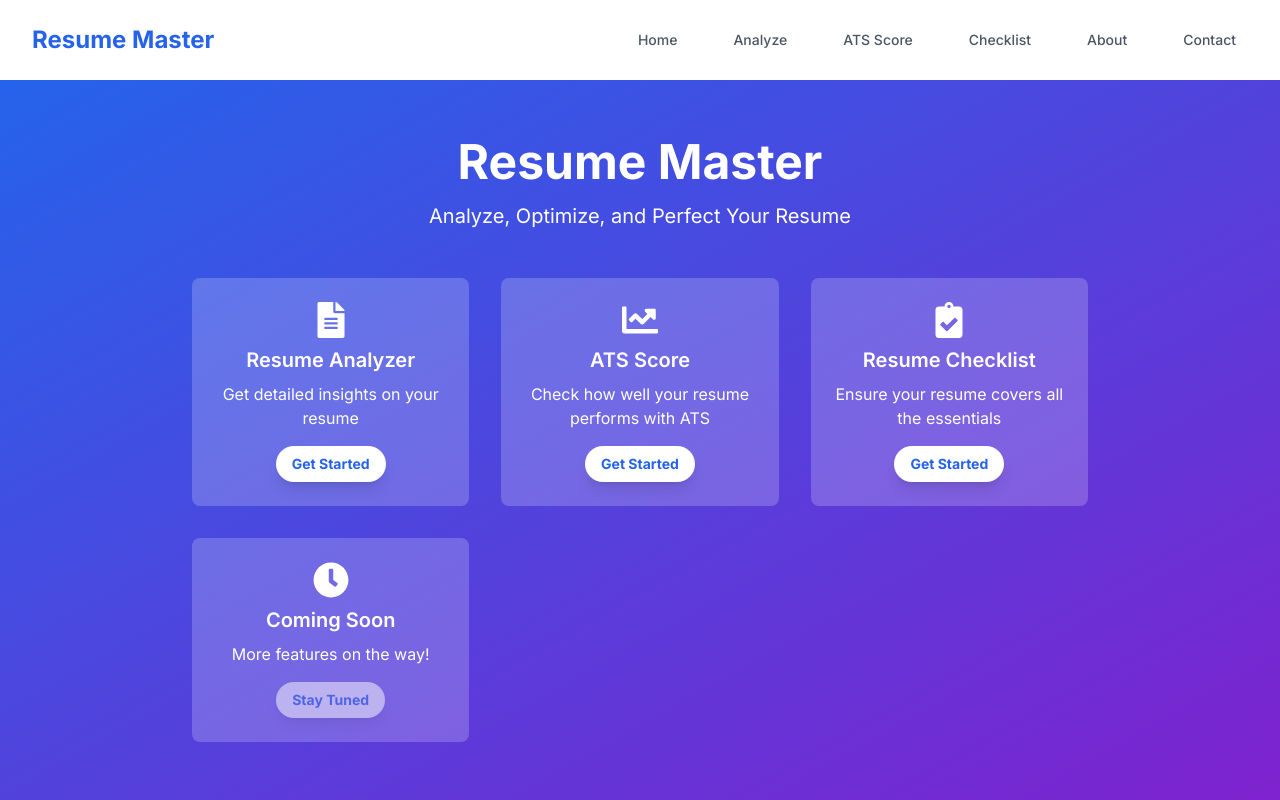
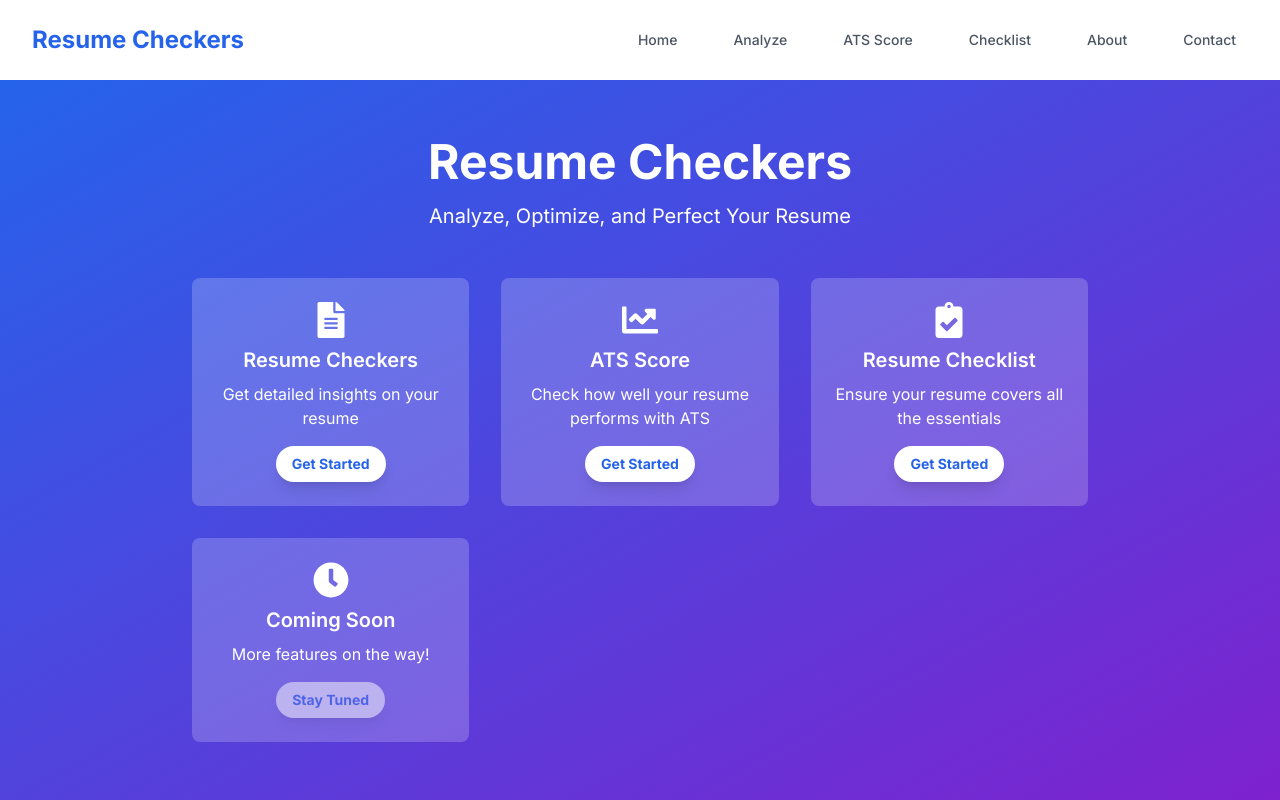
Before and after one commit to djubx/resume-analyzer, a Next.js app: page / in a window 1280 px wide. Built offline with nearby package versions, Linux system fonts and the light colour scheme.

Commit message:
Rename to Resume Checker, add open graph and fix metadata

```diff
--- a/sanity.config.ts
+++ b/sanity.config.ts
@@ -11,7 +11,7 @@ import {schemaTypes} from './src/sanity/schemas'
 
 export default defineConfig({
   name: 'default',
-  title: 'Resume Master',
+  title: 'Resume Checkers',
 
   projectId: process.env.NEXT_PUBLIC_SANITY_PROJECT_ID!,
   dataset: process.env.NEXT_PUBLIC_SANITY_DATASET!,
--- a/src/app/about/page.tsx
+++ b/src/app/about/page.tsx
@@ -16,7 +16,7 @@ export default function About() {
         >
           <h1 className="text-5xl font-bold mb-4">About Us</h1>
           <p className="text-xl max-w-2xl mx-auto">
-            Resume Master is dedicated to helping job seekers optimize their resumes using cutting-edge AI technology.
+            Resume Checkers is dedicated to helping job seekers optimize their resumes using cutting-edge AI technology.
           </p>
         </motion.div>
 
--- a/src/app/api/analyze-resume/route.ts
+++ b/src/app/api/analyze-resume/route.ts
@@ -3,6 +3,12 @@ import { GoogleGenerativeAI } from "@google/generative-ai";
 
 // Initialize the Gemini API client
 const genAI = new GoogleGenerativeAI(process.env.GEMINI_API_KEY || "");
+
+// Reusable model instance
+const model = genAI.getGenerativeModel({
+  model: "gemini-1.5-flash",
+  generationConfig: { responseMimeType: "application/json" }
+});
 
 export async function POST(req: NextRequest) {
   if (!process.env.GEMINI_API_KEY) {
@@ -18,11 +24,6 @@ export async function POST(req: NextRequest) {
 
   try {
     // Use Gemini API to analyze the resume
-    const model = genAI.getGenerativeModel({
-       model: "gemini-1.5-flash",
-       generationConfig: { responseMimeType: "application/json" }
-    });
-
     const prompt = `Analyze the following resume content and provide feedback in JSON format. Include sections for 'issues' (array of objects with 'type', 'description', and 'suggestion'), 'strengths' (array of strings), and 'overallScore' (number between 0 and 100). Here's the resume content:
 
     ${resumeText}`;
--- a/src/app/layout.tsx
+++ b/src/app/layout.tsx
@@ -5,9 +5,16 @@ import "./globals.css";
 const inter = Inter({ subsets: ["latin"] });
 
 export const metadata: Metadata = {
-  title: "Resume Master",
-  description: "Analyze your resume and get feedback",
-};
+  title: 'Resume Checkers',
+  description: 'AI-powered resume analysis and feedback',
+  keywords: 'resume, analysis, AI, career, job search',
+  openGraph: {
+    title: 'Resume Checkers',
+    description: 'Get AI-powered feedback on your resume',
+    type: 'website',
+    url: 'https://realflutter.com',
+  },
+}
 
 export default function RootLayout({
   children,
--- a/src/app/page.tsx
+++ b/src/app/page.tsx
@@ -22,7 +22,7 @@ export default function Home() {
           transition={{ duration: 0.8 }}
           className="text-center mb-12"
         >
-          <h1 className="text-5xl font-bold mb-4">Resume Master</h1>
+          <h1 className="text-5xl font-bold mb-4">Resume Checkers</h1>
           <p className="text-xl">Analyze, Optimize, and Perfect Your Resume</p>
         </motion.div>
 
@@ -35,7 +35,7 @@ export default function Home() {
           {[
             {
               icon: <FaFileAlt className="text-4xl mb-2" />,
-              title: "Resume Analyzer",
+              title: "Resume Checkers",
               description: "Get detailed insights on your resume",
               link: "/resume-analyzer"
             },
--- a/src/app/resume-analyzer/page.tsx
+++ b/src/app/resume-analyzer/page.tsx
@@ -47,7 +47,7 @@ export default function ResumeAnalyzer() {
     <div className="min-h-screen flex flex-col">
       <Navbar />
       <main className="flex-grow flex flex-col items-center justify-start p-8 bg-gray-100">
-        <h1 className="text-4xl font-bold mb-8 text-blue-600">Resume Analyzer</h1>
+        <h1 className="text-4xl font-bold mb-8 text-blue-600">Resume Checkers</h1>
         <div className="w-full max-w-2xl bg-white rounded-lg shadow-lg p-8">
           <ResumeUploader
             onAnalysisComplete={handleAnalysisComplete}
--- a/src/components/Navbar.tsx
+++ b/src/components/Navbar.tsx
@@ -11,7 +11,7 @@ export default function Navbar() {
         <div className="flex justify-between items-center h-20">
           <div className="flex-shrink-0 flex items-center">
             <Link href="/" className="text-2xl font-bold text-blue-600">
-              Resume Master
+              Resume Checkers
             </Link>
           </div>
           <div className="hidden sm:ml-6 sm:flex sm:space-x-8">
--- a/src/sanity/sanity.config.ts
+++ b/src/sanity/sanity.config.ts
@@ -5,7 +5,7 @@ import { schemaTypes } from './schemas'
 
 export default defineConfig({
   name: 'default',
-  title: 'Resume Master',
+  title: 'Resume Checkers',
 
   projectId: process.env.NEXT_PUBLIC_SANITY_PROJECT_ID!,
   dataset: process.env.NEXT_PUBLIC_SANITY_DATASET!,
```
Also changed, not shown: public/robots.txt (added), 1 other file (tests, documents, lock files or other folders).
